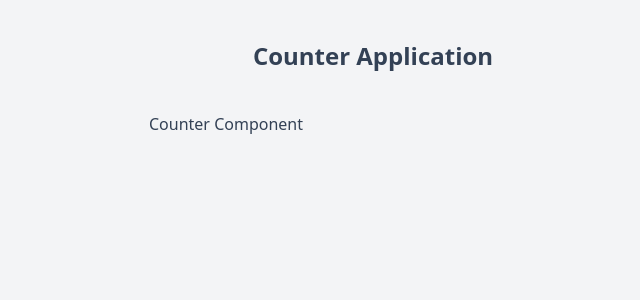
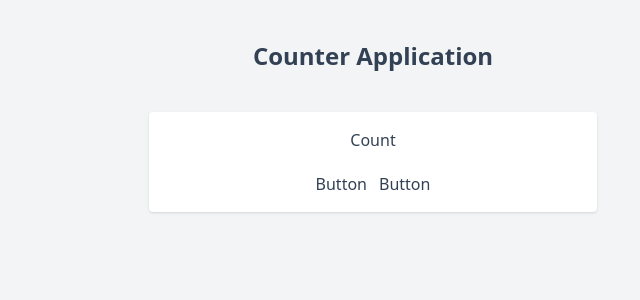
Before and after one commit to it27427/react-redux-Redux-Toolkit, a React (Vite) app: page / in a window 1280 px wide. Shown: the top 300 px of the page, without its empty margins (267-907 px from the left). Built offline with nearby package versions, Linux system fonts and the light colour scheme.

Commit message:
Count and Button Components

```diff
--- /dev/null
+++ b/src/components/Button.jsx
@@ -0,0 +1,7 @@
+import React from 'react';
+
+const Button = () => {
+  return <button type='button'>Button</button>;
+};
+
+export default Button;
--- /dev/null
+++ b/src/components/Count.jsx
@@ -0,0 +1,11 @@
+import React from 'react';
+
+const Count = () => {
+  return (
+    <div>
+      <h1>Count</h1>
+    </div>
+  );
+};
+
+export default Count;
--- a/src/components/Counter.jsx
+++ b/src/components/Counter.jsx
@@ -1,13 +1,26 @@
 import { useState } from 'react';
+import Button from './Button';
+import Count from './Count';
 
 const Counter = () => {
   const [count, setCount] = useState(0);
 
-  const handleIncrement = () => {};
+  const handleIncrement = () => {
+    setCount((prevCount) => prevCount + 1);
+  };
+
+  const handleDecrement = () => {
+    setCount((prevCount) => prevCount - 1);
+  };
 
   return (
-    <div>
-      <h2>Counter Component</h2>
+    <div className='p-4 h-auto flex flex-col items-center justify-center space-y-5 bg-white rounded shadow'>
+      <Count count={count} />
+
+      <div className='flex space-x-3'>
+        <Button handler={handleIncrement}>Increment</Button>
+        <Button handler={handleDecrement}>Decrement</Button>
+      </div>
     </div>
   );
 };
```
